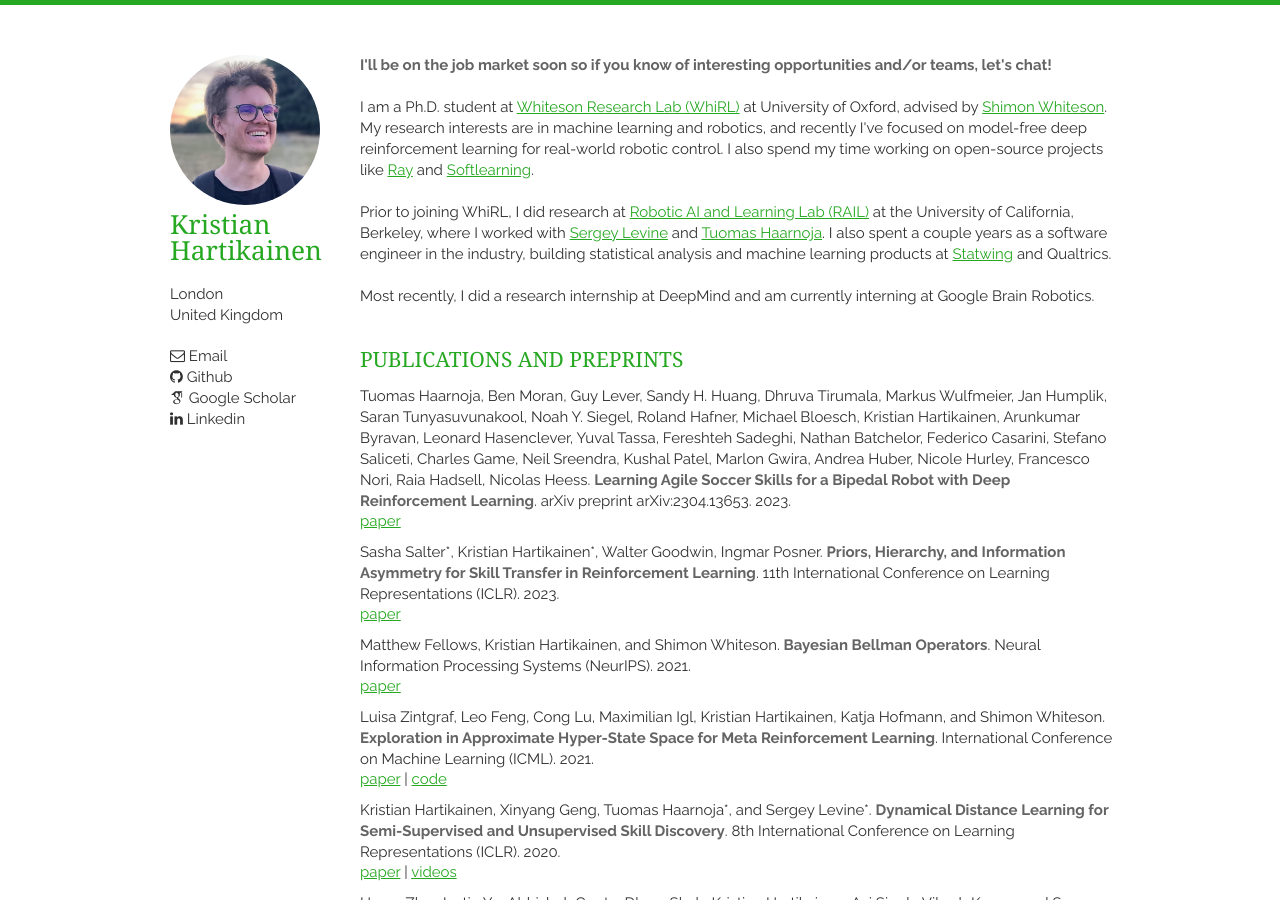
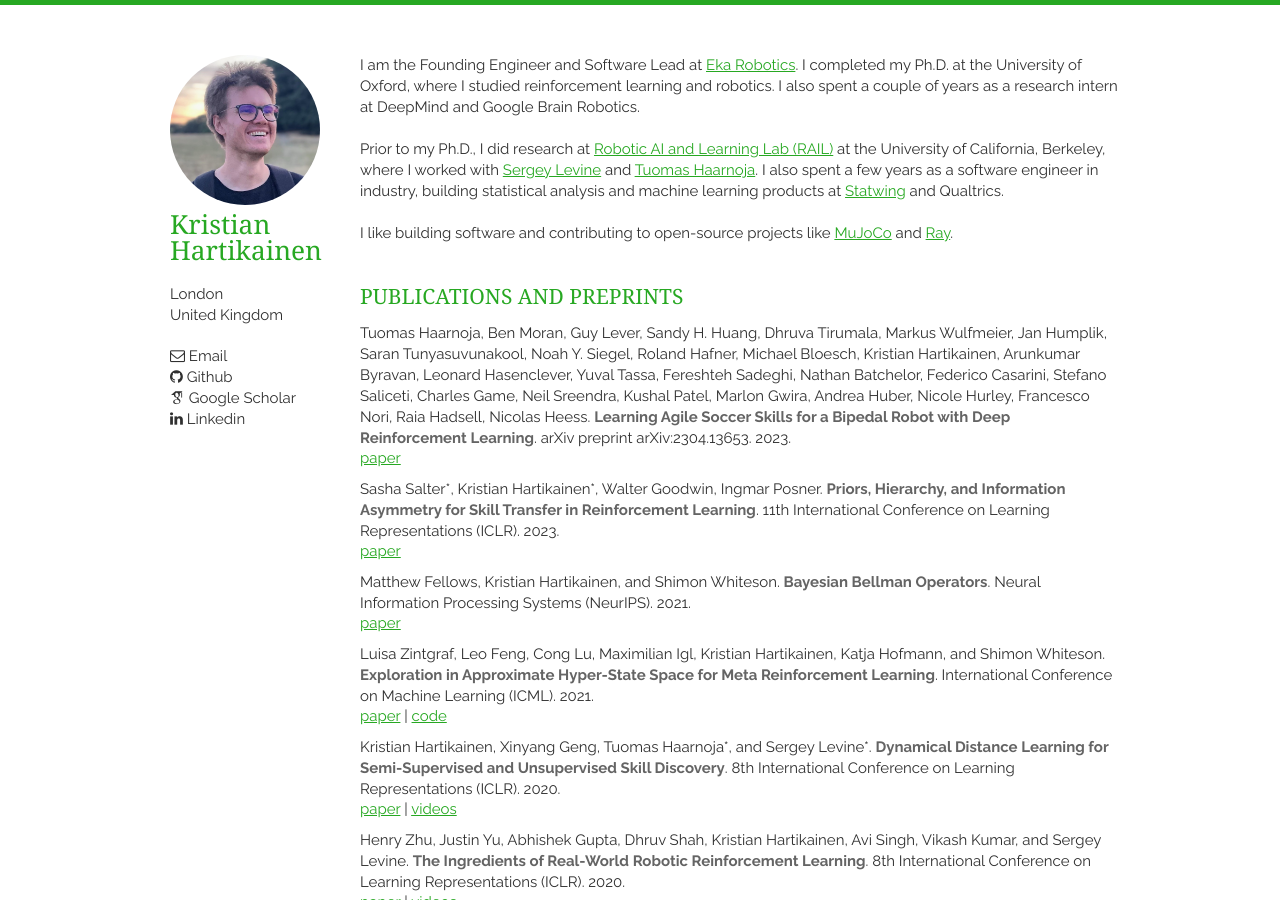
Before and after one commit to hartikainen/hartikainen.github.io, a Jekyll site: the page built from index.html, in a window 1280 px wide and 900 px high. Built offline with Jekyll 4.4.1, drawn with Linux system fonts in a browser that asks for light colours; nearby versions of some CDN libraries; some web fonts are replaced; the list of posts is cut into pages by our own code.

Commit message:
Update biography

```diff
--- a/_data/biography.yaml
+++ b/_data/biography.yaml
@@ -1,17 +1,12 @@
-about: "<em>I'll be on the job market soon so if you know of interesting opportunities and/or teams, let's chat!</em>
+about: "I am the Founding Engineer and Software Lead at <a href='https://ekarobotics.com/'>Eka Robotics</a>. I completed my Ph.D. at the University of Oxford, where I studied reinforcement learning and robotics. I also spent a couple of years as a research intern at DeepMind and Google Brain Robotics.
 
 <br/>
 <br/>
 
-I am a Ph.D. student at <a href='http://whirl.cs.ox.ac.uk'>Whiteson Research Lab (WhiRL)</a> at University of Oxford, advised by <a href='http://whirl.cs.ox.ac.uk/member/shimon-whiteson/'>Shimon Whiteson</a>. My research interests are in machine learning and robotics, and recently I've focused on model-free deep reinforcement learning for real-world robotic control. I also spend my time working on open-source projects like <a href='https://github.com/ray-project/ray'>Ray</a> and <a href='https://github.com/rail-berkeley/softlearning'>Softlearning</a>.
+Prior to my Ph.D., I did research at <a href='http://rail.eecs.berkeley.edu/'>Robotic AI and Learning Lab (RAIL)</a> at the University of California, Berkeley, where I worked with <a href='https://people.eecs.berkeley.edu/~svlevine/'>Sergey Levine</a> and <a href='https://scholar.google.com/citations?user=VT7peyEAAAAJ&hl=en'>Tuomas Haarnoja</a>. I also spent a few years as a software engineer in industry, building statistical analysis and machine learning products at <a href='https://www.ycombinator.com/companies/statwing/'>Statwing</a> and Qualtrics.
 
 <br/>
 <br/>
 
-Prior to joining WhiRL, I did research at <a href='http://rail.eecs.berkeley.edu/'>Robotic AI and Learning Lab (RAIL)</a> at the University of California, Berkeley, where I worked with <a href='https://people.eecs.berkeley.edu/~svlevine/'>Sergey Levine</a> and <a href='https://scholar.google.com/citations?user=VT7peyEAAAAJ&hl=en'>Tuomas Haarnoja</a>. I also spent a couple years as a software engineer in the industry, building statistical analysis and machine learning products at <a href='https://www.ycombinator.com/companies/statwing/'>Statwing</a> and Qualtrics.
-
-<br/>
-<br/>
-
-Most recently, I did a research internship at DeepMind and am currently interning at Google Brain Robotics.
+I like building software and contributing to open-source projects like <a href='https://github.com/google-deepmind/mujoco'>MuJoCo</a> and <a href='https://github.com/ray-project/ray'>Ray</a>.
 "
```
